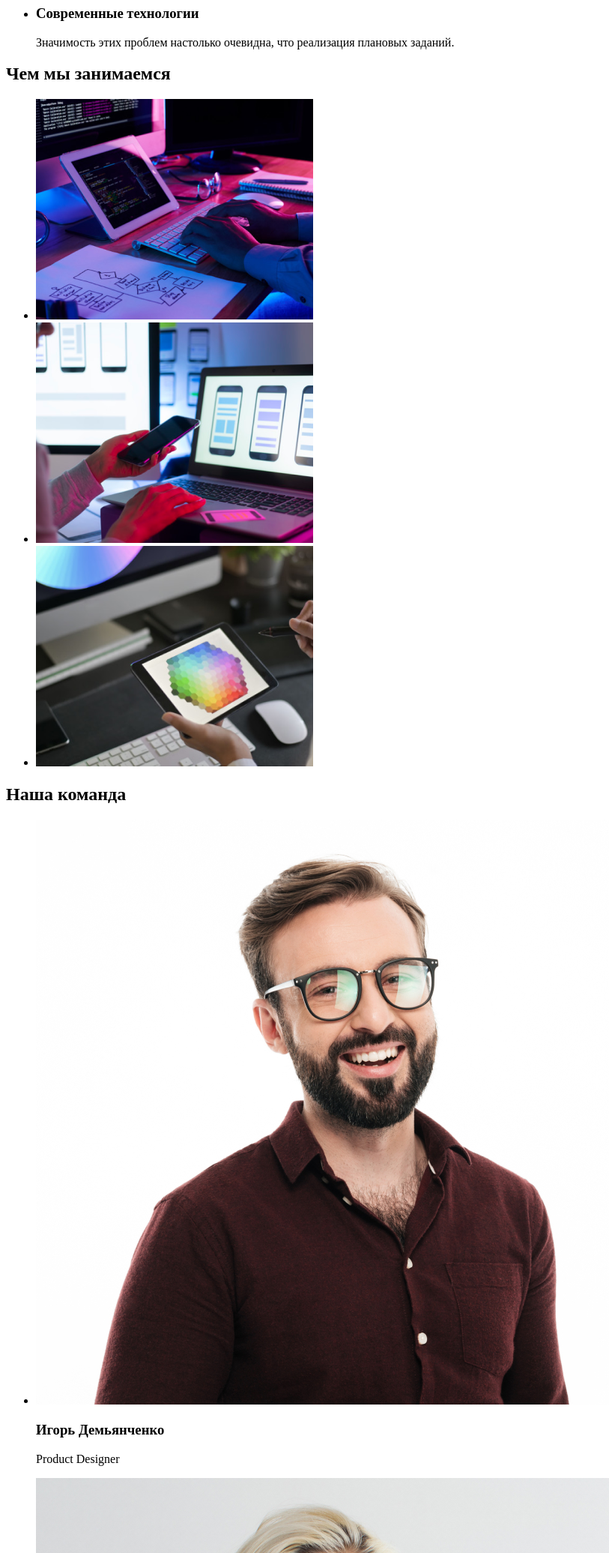
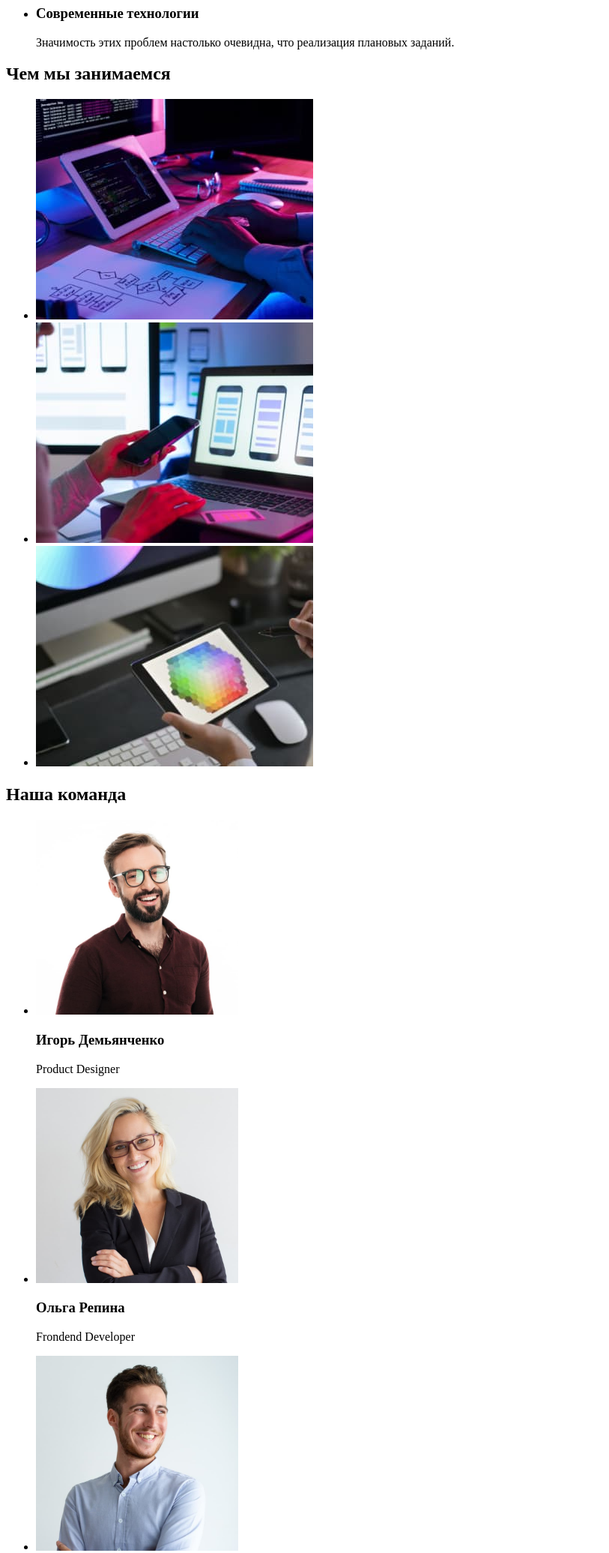
Before and after one commit to citemaker/goit-markup-hw-01, a plain HTML site: page index.html in a window 1280 px wide. Shown: the part 480-2551 px from the top of the page at 75% size, without its empty margins (0-813 px from the left). Drawn offline with Linux system fonts and the light colour scheme.

Commit message:
изображения оптимизированы используя squoosh

```diff
--- a/index.html
+++ b/index.html
@@ -75,13 +75,13 @@
         <h2>Чем мы занимаемся</h2>
         <ul>
             <li>
-                <img src="./images/work1.png" alt="Составление структуры сайта">
+                <img src="./images/work1.jpg" alt="Составление структуры сайта" width="370">
             </li>
             <li>
-                <img src="./images/work2.png" alt="Разработка мобильной версии ">
+                <img src="./images/work2.jpg" alt="Разработка мобильной версии " width="370">
             </li>
             <li>
-                <img src="./images/work3.png" alt="Подбор цветов">
+                <img src="./images/work3.jpg" alt="Подбор цветов" width="370">
             </li>
         </ul>
     <!-- / Чем мы занимаемся -->
@@ -91,22 +91,22 @@
         <h2>Наша команда</h2>
         <ul>
             <li>
-                <img src="./images/team1.png" alt="Игорь Демьянченко">
+                <img src="./images/team1.jpg" alt="Игорь Демьянченко" width="270">
                 <h3>Игорь Демьянченко</h3>
                 <p>Product Designer</p>
             </li>
             <li>
-                <img src="./images/team2.png" alt="Ольга Репина">
+                <img src="./images/team2.jpg" alt="Ольга Репина" width="270">
                 <h3>Ольга Репина</h3>
                 <p>Frondend Developer</p>
             </li>
             <li>
-                <img src="./images/team3.png" alt="Николай Тарасов">
+                <img src="./images/team3.jpg" alt="Николай Тарасов" width="270">
                 <h3>Николай Тарасов</h3>
                 <p>Marketing</p>
             </li>
             <li>
-                <img src="./images/team4.png" alt="Михайл Ермаков">
+                <img src="./images/team4.jpg" alt="Михайл Ермаков" width="270">
                 <h3>Михайл Ермаков</h3>
                 <p>Ul Designer</p>
             </li>
```
Also changed, not shown: images/team1.jpg (added), images/team1.png (deleted), images/team2.jpg (added), images/team2.png (deleted), images/team3.jpg (added), images/team3.png (deleted), images/team4.jpg (added), images/team4.png (deleted), images/work1.jpg (added), images/work1.png (deleted), images/work2.jpg (added), images/work2.png (deleted), images/work3.jpg (added), images/work3.png (deleted).
